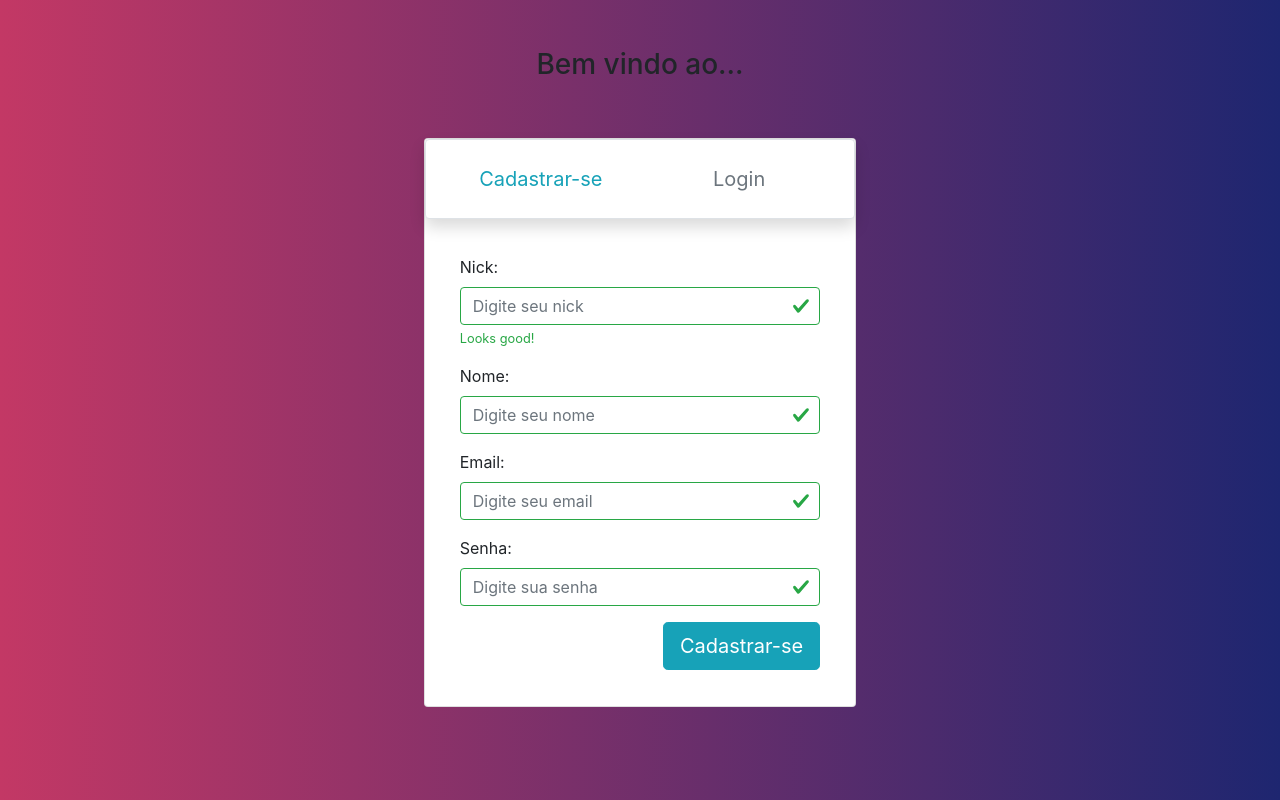
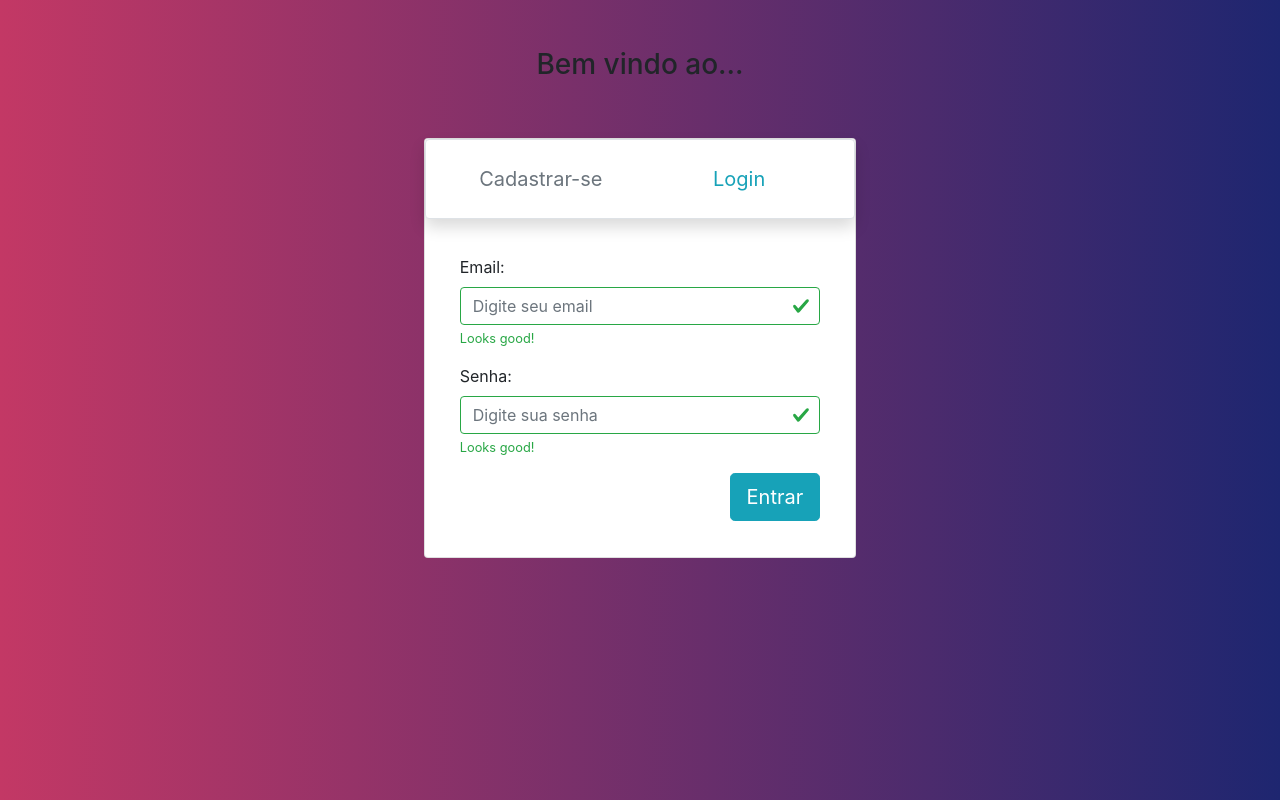
Before and after one commit to LeoInCode/Rede_Social-Angular, an Angular app in the folder frontend/redeSocial/: page / in a window 1280 px wide. Built offline with nearby package versions, Linux system fonts and the light colour scheme.

Commit message:
Adicionando navegação entre cadastrar e login, e trabalhando com data-driven

```diff
--- a/frontend/redeSocial/src/app/app-routing.module.ts
+++ b/frontend/redeSocial/src/app/app-routing.module.ts
@@ -1,3 +1,4 @@
+import { CadastroComponent } from './first-page/cadastro/cadastro.component';
 import { FirstPageComponent } from './first-page/first-page.component';
 import { LoginComponent } from './first-page/login/login.component';
 import { NgModule } from '@angular/core';
--- a/frontend/redeSocial/src/app/first-page/cadastro/cadastro.component.html
+++ b/frontend/redeSocial/src/app/first-page/cadastro/cadastro.component.html
@@ -28,7 +28,7 @@
     </div>
     <div class="form-group">
         <div class="col-md-12 text-right rounded">
-            <button type="button" class="btn btn-info btn-lg">Cadastrar-se</button>
+            <button type="submit" class="btn btn-info btn-lg">Cadastrar-se</button>
         </div>
     </div>
 </form>
--- a/frontend/redeSocial/src/app/first-page/cadastro/cadastro.component.ts
+++ b/frontend/redeSocial/src/app/first-page/cadastro/cadastro.component.ts
@@ -16,14 +16,14 @@ export class CadastroComponent implements OnInit {
     this.formulario = this.formBuilder.group({
       nick: [null, [Validators.required, Validators.minLength(3), Validators.maxLength(35)]],
       nome: [null, [Validators.required, Validators.minLength(3), Validators.maxLength(35)]],
-      senha: [null, [Validators.required, Validators.minLength(6), Validators.maxLength(12)]],
-      email: [null, [Validators.required, Validators.email],]
+      email: [null, [Validators.required, Validators.email],],
+      senha: [null, [Validators.required, Validators.minLength(6), Validators.maxLength(12)]]
     });
 
   }
 
   onSubmit(){
-    console.log(this.formulario);
+    console.log(this.formulario.value);
   }
 
 }
--- a/frontend/redeSocial/src/app/first-page/first-page.component.html
+++ b/frontend/redeSocial/src/app/first-page/first-page.component.html
@@ -14,17 +14,20 @@
                         <div class="shadow p-3 mb-3 bg-white border rounded">
                             <ul class="nav">
                                 <li class="col-md-6">
-                                    <button type="button" class="border-0 btn btn-outline-info btn-lg btn-block">Cadastrar-se</button>
+                                    <button type="button" (click)="cadastroEstado()" class="border-0 btn btn-outline-{{ cadastroCor }} btn-lg btn-block">Cadastrar-se</button>
                                 </li>
                                 <li class="nav-item col-md-6">
-                                    <button type="button" class="border-0 btn btn-outline-secondary btn-lg btn-block">Login</button>
+                                    <button type="button" (click)="loginEstado()" class="border-0 btn btn-outline-{{ loginCor }} btn-lg btn-block">Login</button>
                                 </li>
                             </ul>
                         </div>
                         <div class="card-body">
                             <form>
-                                <div class="text-left">
+                                <div class="text-left" *ngIf="cadastro" >
                                     <app-cadastro></app-cadastro>
+                                </div>
+                                <div class="text-left" *ngIf="login" >
+                                    <app-login></app-login>
                                 </div>
                             </form>
                         </div>
--- a/frontend/redeSocial/src/app/first-page/first-page.component.ts
+++ b/frontend/redeSocial/src/app/first-page/first-page.component.ts
@@ -1,4 +1,4 @@
-import { Component, OnInit } from '@angular/core';
+import { Component, Input, OnInit } from '@angular/core';
 
 @Component({
   selector: 'app-first-page',
@@ -7,9 +7,27 @@ import { Component, OnInit } from '@angular/core';
 })
 export class FirstPageComponent implements OnInit {
 
+  cadastro: boolean = false;
+  login: boolean = true;
+  @Input() cadastroCor: string = "secondary";
+  @Input() loginCor: string = "info";
+
   constructor() { }
 
   ngOnInit(): void {
   }
 
+  loginEstado(){
+    this.cadastro = false;
+    this.login = true;
+    this.cadastroCor = "secondary";
+    this.loginCor = "info";
+  }
+
+  cadastroEstado(){
+    this.cadastro = true;
+    this.login = false;
+    this.cadastroCor = "info";
+    this.loginCor = "secondary";
+  }
 }
```
